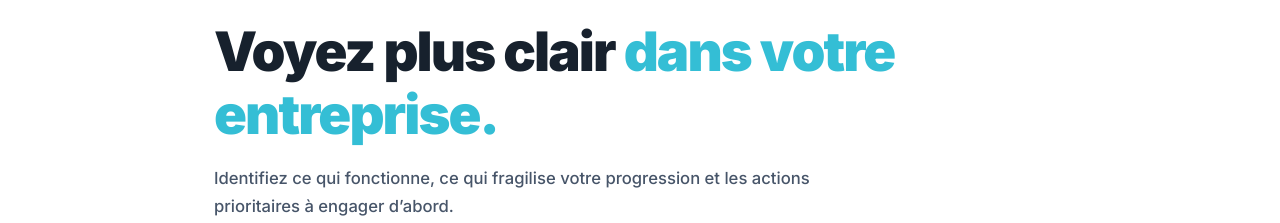
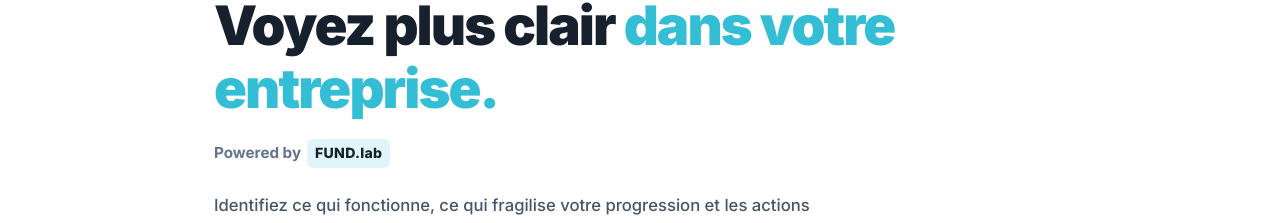
Before and after one commit to josuefox123/business_check_up, a React (Vite) app in the folder fundLab_front/: page / in a window 1280 px wide. Shown: the part 202-425 px from the top of the page. Built offline with nearby package versions, Linux system fonts and the light colour scheme; no server answers.

Commit message:
Fix: add Powered by FUND.lab badge below hero title on landing page

```diff
--- a/fundLab_front/src/components/ecrans/pages-fixes/LandingPage.css
+++ b/fundLab_front/src/components/ecrans/pages-fixes/LandingPage.css
@@ -77,6 +77,27 @@
 
 .lp-title-accent {
   color: #34BED5; /* Dark Turquoise */
+}
+
+/* Powered by FUND.lab badge */
+.lp-powered-by {
+  display: inline-flex;
+  align-items: center;
+  gap: 6px;
+  font-size: 0.95rem;
+  font-weight: 700;
+  color: #64748B;
+  margin-bottom: 24px;
+}
+
+.lp-powered-brand {
+  background: rgba(52, 190, 213, 0.15);
+  color: #17212D; /* Bleu crépuscule */
+  padding: 3px 8px;
+  border-radius: 6px;
+  font-weight: 800;
+  font-size: 0.88rem;
+  letter-spacing: 0.02em;
 }
 
 /* Description */
--- a/fundLab_front/src/components/ecrans/pages-fixes/LandingPage.jsx
+++ b/fundLab_front/src/components/ecrans/pages-fixes/LandingPage.jsx
@@ -14,6 +14,10 @@ export const LandingPage = ({ onStart, onLearnMore, onGoToCatalog }) => {
             <h1 className="lp-hero-title">
               Voyez plus clair <span className="lp-title-accent">dans votre entreprise.</span>
             </h1>
+
+            <div className="lp-powered-by">
+              Powered by <span className="lp-powered-brand">FUND.lab</span>
+            </div>
 
             <p className="lp-hero-desc">
               Identifiez ce qui fonctionne, ce qui fragilise votre progression et les actions prioritaires à engager d’abord.
```
